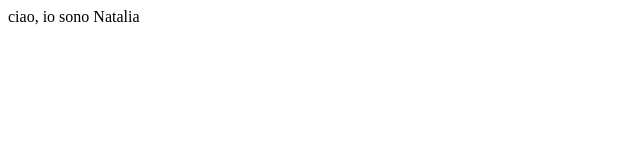
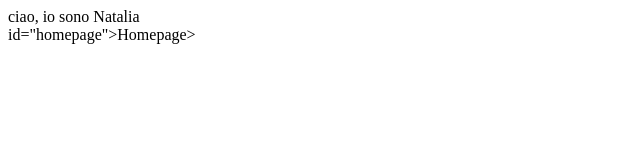
Before and after one commit to leorossi/git-learning, a plain HTML site: page index.html in a window 1280 px wide. Shown: the whole page, without its empty margins (0-640 px from the left). Drawn offline with Linux system fonts and the light colour scheme.

Commit message:
adds homepage div

```diff
--- a/index.html
+++ b/index.html
@@ -1,3 +1,4 @@
 <html>
   ciao, io sono Natalia
+  <div>id="homepage">Homepage></div>
 </html>
```
